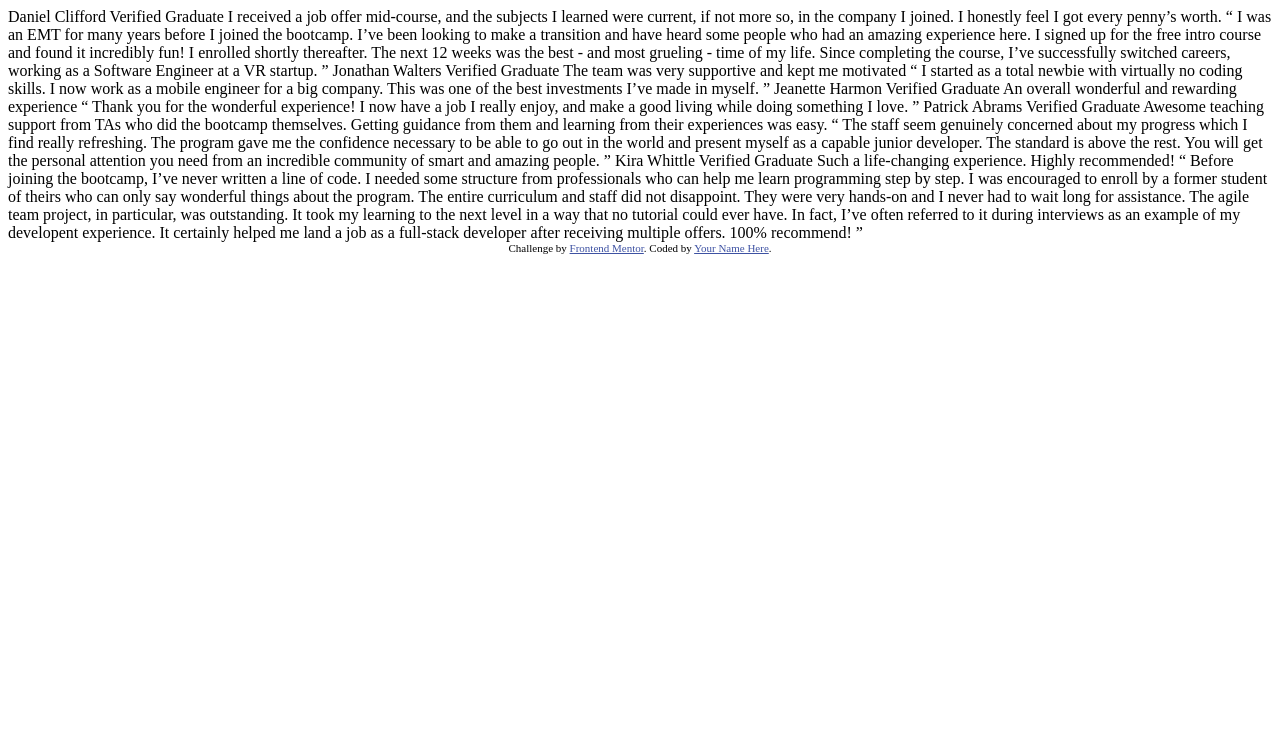
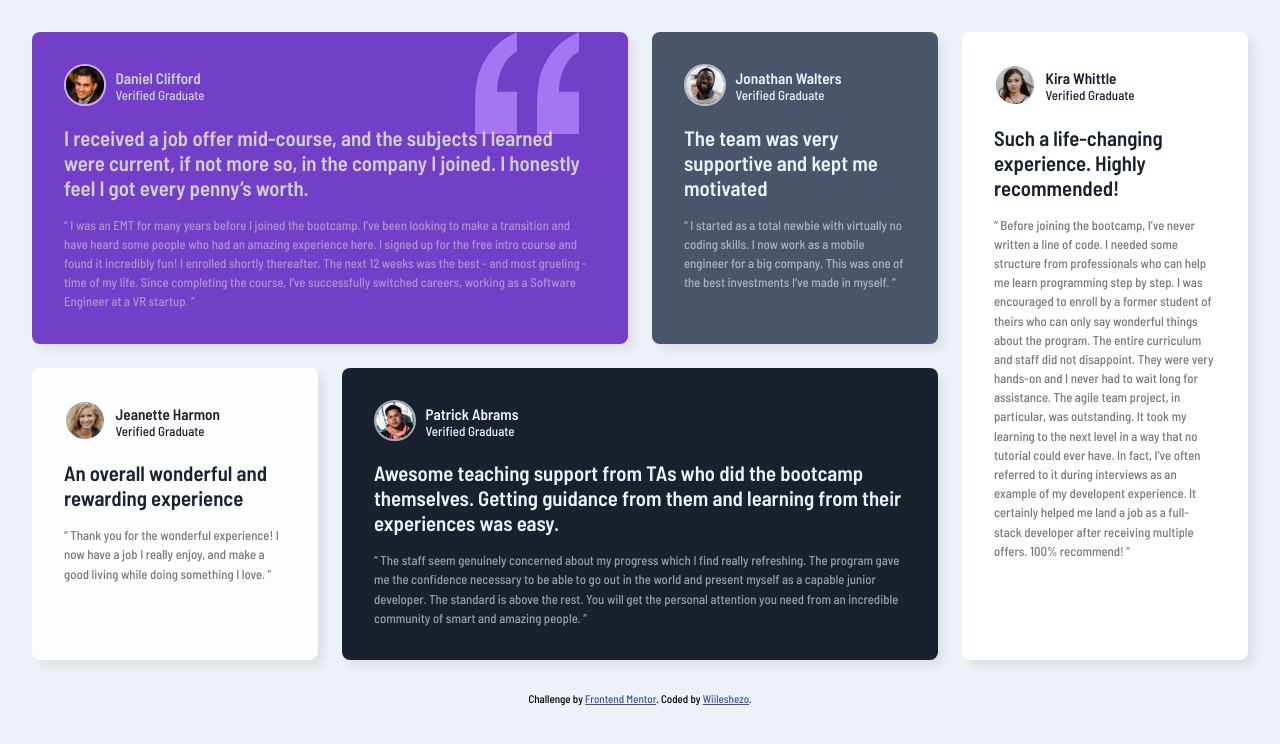
Before and after one commit to Wiileshezo/testimonials-grid-section, a plain HTML site: page index.html in a window 1280 px wide. Drawn offline with Linux system fonts and the light colour scheme.

Commit message:
modify index & adding style file

```diff
--- /dev/null
+++ b/css/style.css
@@ -0,0 +1,110 @@
+/*
+background: #edf2f8;
+card1: #733fc8;
+card2: #49556b;
+card3: #fdfdfd;
+card4: #19212e;
+card5: #ffffff;
+*/
+
+@import url("https://fonts.googleapis.com/css2?family=Barlow+Semi+Condensed:wght@500;600&display=swap");
+* {
+  font-family: "Barlow Semi Condensed", sans-serif;
+  box-sizing: border-box;
+  margin: 0;
+  padding: 0;
+}
+body {
+  font-size: 13px;
+  background-color: #edf2f8;
+}
+.testimonial-grid {
+  display: grid;
+  gap: 1.5rem;
+  grid-template-columns: repeat(4, 1fr);
+  padding-block: 2rem;
+  margin-inline: 2rem;
+}
+.testimonial {
+  font-size: 0.9rem;
+  padding: 2rem;
+  border-radius: 0.5rem;
+  box-shadow: 6px 6px 10px 0 #00000012;
+}
+.grid-col-span2 {
+  grid-column: span 2;
+}
+.testimonial:last-child {
+  grid-column-start: 4;
+  grid-row: 1/3;
+}
+.testimonial1 {
+  background-color: #733fc8;
+  background-image: url(../images/bg-pattern-quotation.svg);
+  background-repeat: no-repeat;
+  background-position: right 10% top;
+  color: #cfcfcc;
+}
+.testimonial2 {
+  background: #49556b;
+  color: #ecf2f8;
+}
+.testimonial3 {
+  background: #fdfdfd;
+  color: #19212e;
+}
+.testimonial4 {
+  background: #19212e;
+  color: #ecf2f8;
+}
+.testimonial5 {
+  background: #fff;
+  color: #19212e;
+}
+.row1 {
+  display: flex;
+  padding-bottom: 1rem;
+  gap: 10px;
+  align-items: center;
+}
+.img {
+  border-radius: 50%;
+  border: 2px solid #fdfdfd9e;
+  width: 2.6rem;
+}
+.testimonial-header {
+  font-size: 0.95rem;
+}
+.testimonial-ver {
+  font-size: 13px;
+}
+.big-discr {
+  font-weight: 900;
+  margin-bottom: 1rem;
+  font-size: 1.3rem;
+}
+.small-discr {
+  font-size: 0.8rem;
+  opacity: 0.6;
+  line-height: 1.5;
+}
+.attribution {
+  font-size: 11px;
+  text-align: center;
+}
+.attribution a {
+  color: hsl(228, 45%, 44%);
+}
+@media (max-width: 800px) {
+  .testimonial-grid {
+    grid-auto-flow: row;
+    grid-template-columns: unset;
+  }
+  .grid-col-span2 {
+    grid-column: unset;
+  }
+  .testimonial:last-child {
+    grid-column-start: unset;
+    grid-row: unset;
+  }
+}
--- a/index.html
+++ b/index.html
@@ -1,76 +1,151 @@
 <!DOCTYPE html>
 <html lang="en">
   <head>
-  <meta charset="UTF-8">
-  <meta name="viewport" content="width=device-width, initial-scale=1.0"> <!-- displays site properly based on user's device -->
+    <meta charset="UTF-8" />
+    <meta name="viewport" content="width=device-width, initial-scale=1.0" />
+    <!-- displays site properly based on user's device -->
 
-  <link rel="icon" type="image/png" sizes="32x32" href="./images/favicon-32x32.png">
+    <link
+      rel="icon"
+      type="image/png"
+      sizes="32x32"
+      href="./images/favicon-32x32.png"
+    />
+    <link rel="stylesheet" href="css/style.css" />
 
-  <title>Frontend Mentor | [Challenge Name Here]</title>
-
-  <!-- Feel free to remove these styles or customise in your own stylesheet 👍 -->
-  <style>
-    .attribution { font-size: 11px; text-align: center; }
-    .attribution a { color: hsl(228, 45%, 44%); }
-  </style>
+    <title>Frontend Mentor | testimonials-grid-section-main</title>
   </head>
   <body>
-  Daniel Clifford
-  Verified Graduate
-
-  I received a job offer mid-course, and the subjects I learned were current, if not more so,
-  in the company I joined. I honestly feel I got every penny’s worth.
-
-  “ I was an EMT for many years before I joined the bootcamp. I’ve been looking to make a
-  transition and have heard some people who had an amazing experience here. I signed up
-  for the free intro course and found it incredibly fun! I enrolled shortly thereafter.
-  The next 12 weeks was the best - and most grueling - time of my life. Since completing
-  the course, I’ve successfully switched careers, working as a Software Engineer at a VR startup. ”
-
-  Jonathan Walters
-  Verified Graduate
-
+    <div class="testimonial-grid">
+      <div class="testimonial testimonial1 grid-col-span2">
+        <div class="row1">
+          <div>
+            <img src="./images/image-daniel.jpg" alt="" class="img" />
+          </div>
+          <div>
+            <h5 class="testimonial-header">Daniel Clifford</h5>
+            <p class="testimonial-ver">Verified Graduate</p>
+          </div>
+        </div>
+        <div class="row2">
+          <p class="big-discr">
+            I received a job offer mid-course, and the subjects I learned were
+            current, if not more so, in the company I joined. I honestly feel I
+            got every penny’s worth.
+          </p>
+          <p class="small-discr">
+            “ I was an EMT for many years before I joined the bootcamp. I’ve
+            been looking to make a transition and have heard some people who had
+            an amazing experience here. I signed up for the free intro course
+            and found it incredibly fun! I enrolled shortly thereafter. The next
+            12 weeks was the best - and most grueling - time of my life. Since
+            completing the course, I’ve successfully switched careers, working
+            as a Software Engineer at a VR startup. ”
+          </p>
+        </div>
+      </div>
+      <div class="testimonial testimonial2">
+        <div class="row1">
+          <div>
+            <img src="./images/image-jonathan.jpg" alt="" class="img" />
+          </div>
+          <div>
+            <h5 class="testimonial-header">Jonathan Walters</h5>
+            <p class="testimonial-ver">Verified Graduate</p>
+          </div>
+        </div>
+        <div class="row2">
+          <p class="big-discr">
             The team was very supportive and kept me motivated
-
-  “ I started as a total newbie with virtually no coding skills. I now work as a mobile engineer
-  for a big company. This was one of the best investments I’ve made in myself. ”
-
-  Jeanette Harmon
-  Verified Graduate
-
-  An overall wonderful and rewarding experience
-
-  “ Thank you for the wonderful experience! I now have a job I really enjoy, and make a good living
-  while doing something I love. ”
-
-  Patrick Abrams
-  Verified Graduate
-
-  Awesome teaching support from TAs who did the bootcamp themselves. Getting guidance from them and
-  learning from their experiences was easy.
-
-  “ The staff seem genuinely concerned about my progress which I find really refreshing. The program
-  gave me the confidence necessary to be able to go out in the world and present myself as a capable
-  junior developer. The standard is above the rest. You will get the personal attention you need from
-  an incredible community of smart and amazing people. ”
-
-  Kira Whittle
-  Verified Graduate
-
+          </p>
+          <p class="small-discr">
+            “ I started as a total newbie with virtually no coding skills. I now
+            work as a mobile engineer for a big company. This was one of the
+            best investments I’ve made in myself. ”
+          </p>
+        </div>
+      </div>
+      <div class="testimonial testimonial3">
+        <div class="row1">
+          <div>
+            <img src="./images/image-jeanette.jpg" alt="" class="img" />
+          </div>
+          <div>
+            <h5 class="testimonial-header">Jeanette Harmon</h5>
+            <p class="testimonial-ver">Verified Graduate</p>
+          </div>
+        </div>
+        <div class="row2">
+          <p class="big-discr">An overall wonderful and rewarding experience</p>
+          <p class="small-discr">
+            “ Thank you for the wonderful experience! I now have a job I really
+            enjoy, and make a good living while doing something I love. ”
+          </p>
+        </div>
+      </div>
+      <div class="testimonial testimonial4 grid-col-span2">
+        <div class="row1">
+          <div>
+            <img src="./images/image-patrick.jpg" alt="" class="img" />
+          </div>
+          <div>
+            <h5 class="testimonial-header">Patrick Abrams</h5>
+            <p class="testimonial-ver">Verified Graduate</p>
+          </div>
+        </div>
+        <div class="row2">
+          <p class="big-discr">
+            Awesome teaching support from TAs who did the bootcamp themselves.
+            Getting guidance from them and learning from their experiences was
+            easy.
+          </p>
+          <p class="small-discr">
+            “ The staff seem genuinely concerned about my progress which I find
+            really refreshing. The program gave me the confidence necessary to
+            be able to go out in the world and present myself as a capable
+            junior developer. The standard is above the rest. You will get the
+            personal attention you need from an incredible community of smart
+            and amazing people. ”
+          </p>
+        </div>
+      </div>
+      <div class="testimonial testimonial5">
+        <div class="row1">
+          <div>
+            <img src="./images/image-kira.jpg" alt="" class="img" />
+          </div>
+          <div>
+            <h5 class="testimonial-header">Kira Whittle</h5>
+            <p class="testimonial-ver">Verified Graduate</p>
+          </div>
+        </div>
+        <div class="row2">
+          <p class="big-discr">
             Such a life-changing experience. Highly recommended!
-
-  “ Before joining the bootcamp, I’ve never written a line of code. I needed some structure from
-  professionals who can help me learn programming step by step. I was encouraged to enroll by a former
-  student of theirs who can only say wonderful things about the program. The entire curriculum and staff
-  did not disappoint. They were very hands-on and I never had to wait long for assistance. The agile team
-  project, in particular, was outstanding. It took my learning to the next level in a way that no tutorial
-  could ever have. In fact, I’ve often referred to it during interviews as an example of my developent
-  experience. It certainly helped me land a job as a full-stack developer after receiving multiple offers.
-  100% recommend! ”
+          </p>
+          <p class="small-discr">
+            “ Before joining the bootcamp, I’ve never written a line of code. I
+            needed some structure from professionals who can help me learn
+            programming step by step. I was encouraged to enroll by a former
+            student of theirs who can only say wonderful things about the
+            program. The entire curriculum and staff did not disappoint. They
+            were very hands-on and I never had to wait long for assistance. The
+            agile team project, in particular, was outstanding. It took my
+            learning to the next level in a way that no tutorial could ever
+            have. In fact, I’ve often referred to it during interviews as an
+            example of my developent experience. It certainly helped me land a
+            job as a full-stack developer after receiving multiple offers. 100%
+            recommend! ”
+          </p>
+        </div>
+      </div>
+    </div>
 
     <div class="attribution">
-    Challenge by <a href="https://www.frontendmentor.io?ref=challenge" target="_blank">Frontend Mentor</a>.
-    Coded by <a href="#">Your Name Here</a>.
+      Challenge by
+      <a href="https://www.frontendmentor.io?ref=challenge" target="_blank"
+        >Frontend Mentor</a
+      >. Coded by <a href="#">Wiileshezo</a>.
     </div>
   </body>
 </html>
```
Lines whose indentation alone changed are shown as unchanged.
